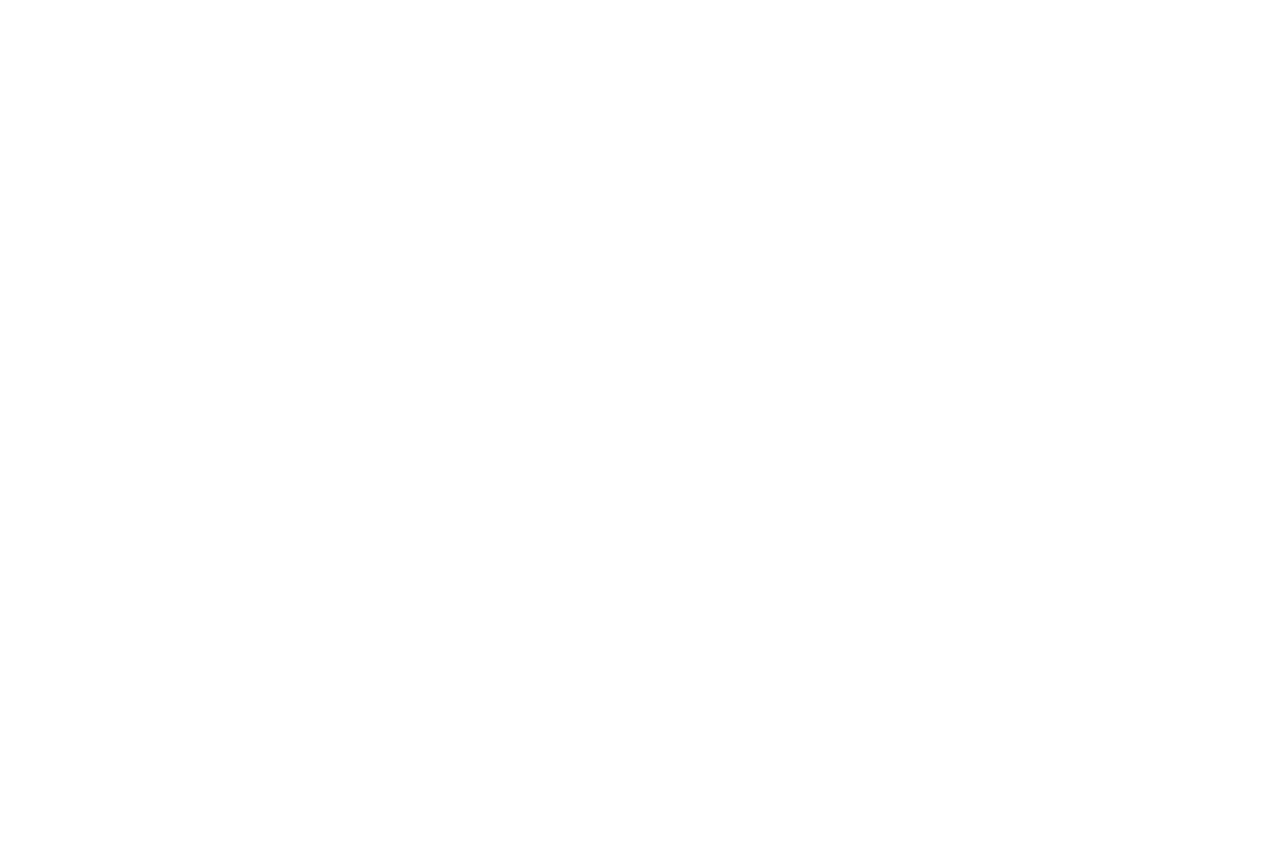
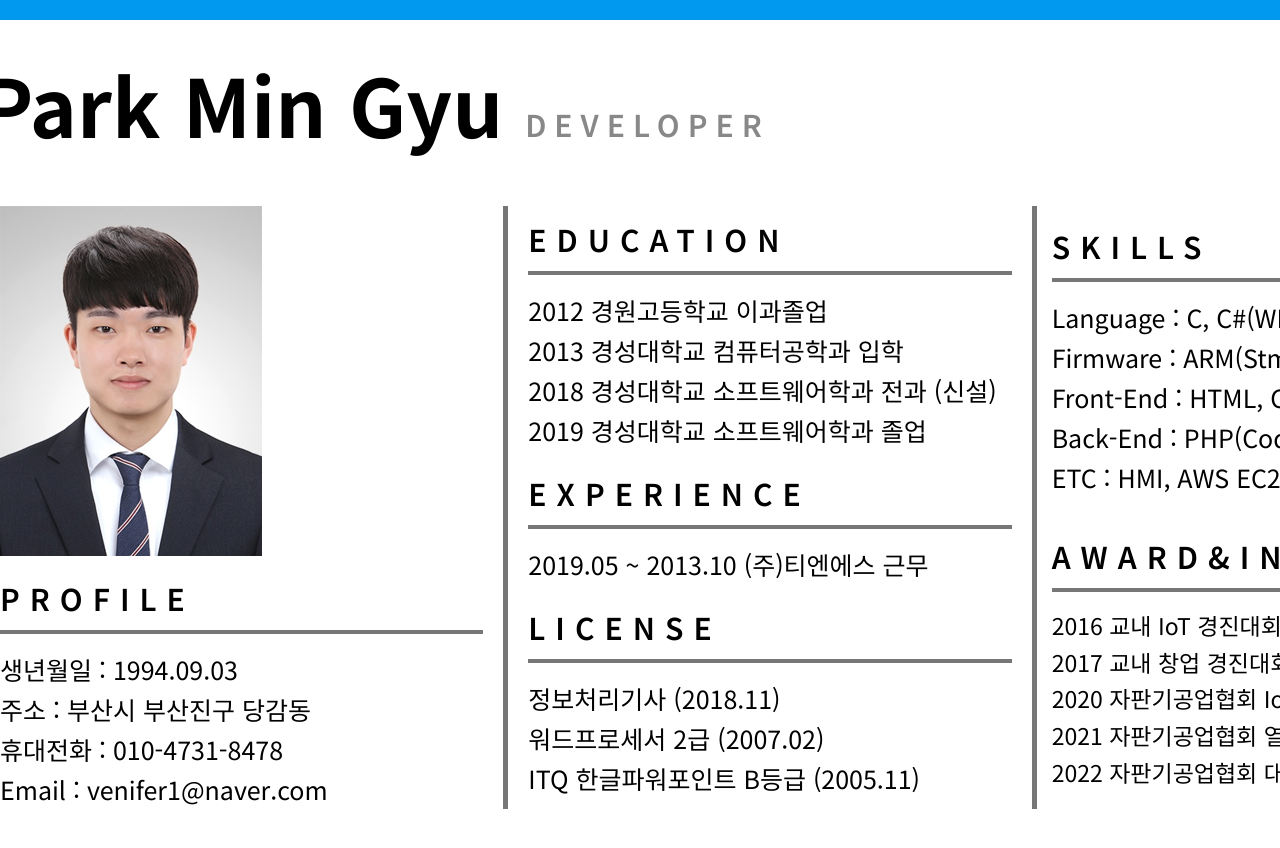
Before and after one commit to venifer1/veniferworld, a React (Create React App) app: page /Profile in a window 1280 px wide. Shown: the top 848 px of the page. Built offline with nearby package versions, Linux system fonts and the light colour scheme.

Commit message:
ProfileView 추가

```diff
--- a/src/components/Main.js
+++ b/src/components/Main.js
@@ -1,12 +1,21 @@
-import React from "react";
+import React, { useState } from "react";
 import "../styles/Main.css";
 import ScrollImg from "../assets/images/ScrollBar.png";
 import ArrowImg from "../assets/images/Arrow.png";
-import { Link } from "react-router-dom";
+import { Link, useNavigate } from "react-router-dom";
 
 function Main() {
+  const [fadeOut, setFadeOut] = useState(false);
+  const navigate = useNavigate();
+  const handleWheelClick = (event) => {
+    setFadeOut(true);
+    setTimeout(() => {
+      navigate("/Profile");
+    }, 1000);
+  };
+
   return (
-    <div className="MainView">
+    <div id={fadeOut ? "fadeAni" : ""} className="MainView">
       <div className="TransparentPlate">
         <div className="Greetings">
           <div className="Content1">
@@ -21,8 +30,8 @@
             <p className="Right">입니다.</p>
           </div>
         </div>
-        <div className="ScrollButton">
-          <Link to="/Profile">
+        <div className="ScrollButton" onWheel={handleWheelClick}>
+          <Link onClick={handleWheelClick}>
             <p className="Text1">프 로 필</p>
             <p className="Text2">GO PROFILE</p>
             <img className="Img1" src={ScrollImg} alt="" />
--- a/src/components/Profile.js
+++ b/src/components/Profile.js
@@ -1,8 +1,83 @@
 import React from "react";
 import "../styles/Profile.css";
+import ProfileContentHeader from "./ProfileContentHeader";
+import MyProfileImage from "../assets/images/Me.png";
 
 function Profile() {
-  return <div className="ProfileView"></div>;
+  return (
+    <div className="ProfileView">
+      <div className="ProfileHeader">
+        <p className="Left">Park Min Gyu</p>
+        <p className="Right">DEVELOPER</p>
+      </div>
+      <div className="ProfileContent">
+        <div className="Content1">
+          <img src={MyProfileImage} alt="" />
+          <ProfileContentHeader headerName={"PROFILE"}></ProfileContentHeader>
+          <div className="ProfileInfo">
+            <p>생년월일 : 1994.09.03</p>
+            <p>주소 : 부산시 부산진구 당감동</p>
+            <p>휴대전화 : 010-4731-8478</p>
+            <p>Email : venifer1@naver.com</p>
+          </div>
+        </div>
+        <div className="Content2">
+          <div className="Education">
+            <ProfileContentHeader
+              headerName={"EDUCATION"}
+            ></ProfileContentHeader>
+            <div className="EducationInfo">
+              <p>2012 경원고등학교 이과졸업</p>
+              <p>2013 경성대학교 컴퓨터공학과 입학</p>
+              <p>2018 경성대학교 소프트웨어학과 전과 (신설)</p>
+              <p>2019 경성대학교 소프트웨어학과 졸업</p>
+            </div>
+          </div>
+          <div className="Experience">
+            <ProfileContentHeader
+              headerName={"EXPERIENCE"}
+            ></ProfileContentHeader>
+            <div className="ExperienceInfo">
+              <p>2019.05 ~ 2013.10 (주)티엔에스 근무</p>
+            </div>
+          </div>
+          <div className="License">
+            <ProfileContentHeader headerName={"LICENSE"}></ProfileContentHeader>
+            <div className="LicenseInfo">
+              <p>정보처리기사 (2018.11)</p>
+              <p>워드프로세서 2급 (2007.02)</p>
+              <p>ITQ 한글파워포인트 B등급 (2005.11)</p>
+            </div>
+          </div>
+        </div>
+        <div className="Content3">
+          <div className="Skills">
+            <ProfileContentHeader headerName={"SKILLS"}></ProfileContentHeader>
+            <div className="SkillsInfo">
+              <p>Language : C, C#(WPF)</p>
+              <p>Firmware : ARM(Stm32), AVR(Atmega)</p>
+              <p>Front-End : HTML, CSS, JS, React</p>
+              <p>Back-End : PHP(CodeIgniter)</p>
+              <p>ETC : HMI, AWS EC2, Github, MySQL</p>
+            </div>
+          </div>
+          <div className="AwardInterview">
+            <ProfileContentHeader
+              headerName={"AWARD&INTERVIEW"}
+            ></ProfileContentHeader>
+            <div className="AwardInterviewInfo">
+              <p>2016 교내 IoT 경진대회 최우수상</p>
+              <p>2017 교내 창업 경진대회 우수상</p>
+              <p>2020 자판기공업협회 IoT 기반 무인스토어 인터뷰</p>
+              <p>2021 자판기공업협회 열차용 멀티자판기 인터뷰</p>
+              <p>2022 자판기공업협회 대형 멀티자판기 인터뷰</p>
+            </div>
+          </div>
+        </div>
+      </div>
+      <div className="ProfileButton"></div>
+    </div>
+  );
 }
 
 export default Profile;
--- /dev/null
+++ b/src/components/ProfileContentHeader.js
@@ -0,0 +1,8 @@
+import React from "react";
+import "../styles/ProfileContentHeader.css";
+
+function ProfileContentHeader({ headerName }) {
+  return <p className="HeaderCSS">{headerName}</p>;
+}
+
+export default ProfileContentHeader;
--- a/src/styles/Main.css
+++ b/src/styles/Main.css
@@ -8,6 +8,19 @@
   background-size: cover;
   background-position: center;
   background-repeat: no-repeat;
+}
+
+#fadeAni {
+  animation: fadeOut 1s forwards;
+}
+
+@keyframes fadeOut {
+  from {
+    opacity: 1;
+  }
+  to {
+    opacity: 0;
+  }
 }
 
 .TransparentPlate {
--- a/src/styles/Profile.css
+++ b/src/styles/Profile.css
@@ -3,4 +3,125 @@
 .ProfileView {
   width: 1670px;
   height: 953px;
+  padding: 0px 50px 0px 50px;
+  display: flex;
+  flex-direction: column;
+  justify-content: flex-start;
+  align-items: center;
+  background-color: #ffffff;
+  border-top: solid 20px #0099ef;
+  animation: fadeIn 1s forwards;
 }
+
+@keyframes fadeIn {
+  from {
+    opacity: 0;
+  }
+  to {
+    opacity: 1;
+  }
+}
+
+.ProfileHeader {
+  width: 100%;
+  margin-top: 25px;
+  display: flex;
+  flex-direction: row;
+  justify-content: flex-start;
+  align-items: flex-end;
+  font-family: "Noto Sans KR", sans-serif;
+}
+
+.ProfileHeader .Left {
+  font-size: 80px;
+  font-weight: 700;
+  color: #000000;
+}
+
+.ProfileHeader .Right {
+  font-size: 30px;
+  font-weight: 600;
+  color: #888888;
+  margin-left: 22px;
+  margin-bottom: 15px;
+  letter-spacing: 8px;
+}
+
+.ProfileContent {
+  width: 100%;
+  margin-top: 45px;
+  display: flex;
+  flex-direction: row;
+  justify-content: center;
+  align-items: center;
+  font-family: "Noto Sans KR", sans-serif;
+}
+
+.ProfileContent .Content1 {
+  width: 100%;
+  height: 100%;
+  flex: 1;
+  display: flex;
+  flex-direction: column;
+  justify-content: space-around;
+  align-items: flex-start;
+  padding: 0px 20px 0px 20px;
+  border-right: solid 5px #777777;
+}
+
+.ProfileContent .Content1 .ProfileInfo {
+  font-size: 25px;
+  line-height: 1.6em;
+}
+
+.ProfileContent .Content1 img {
+  margin-bottom: 20px;
+}
+
+.ProfileContent .Content2 {
+  width: 100%;
+  height: 100%;
+  flex: 1;
+  display: flex;
+  flex-direction: column;
+  justify-content: space-around;
+  align-items: stretch;
+  padding: 0px 20px 0px 20px;
+  border-right: solid 5px #777777;
+}
+
+.ProfileContent .Content2 .EducationInfo {
+  font-size: 25px;
+  line-height: 1.6em;
+}
+
+.ProfileContent .Content2 .ExperienceInfo {
+  font-size: 25px;
+  line-height: 1.6em;
+}
+
+.ProfileContent .Content2 .LicenseInfo {
+  font-size: 25px;
+  line-height: 1.6em;
+}
+
+.ProfileContent .Content3 {
+  width: 100%;
+  height: 100%;
+  flex: 1;
+  display: flex;
+  flex-direction: column;
+  justify-content: space-around;
+  align-items: stretch;
+  padding: 0px 15px 0px 15px;
+}
+
+.ProfileContent .Content3 .SkillsInfo {
+  font-size: 25px;
+  line-height: 1.6em;
+}
+
+.ProfileContent .Content3 .AwardInterviewInfo {
+  font-size: 23px;
+  line-height: 1.6em;
+}
--- /dev/null
+++ b/src/styles/ProfileContentHeader.css
@@ -0,0 +1,9 @@
+.ProfileContent .HeaderCSS {
+  width: 100%;
+  font-size: 30px;
+  font-weight: 600;
+  letter-spacing: 10px;
+  border-bottom: solid 4px #777777;
+  padding-bottom: 10px;
+  margin-bottom: 15px;
+}
```
Also changed, not shown: src/assets/images/Me.png (added).
